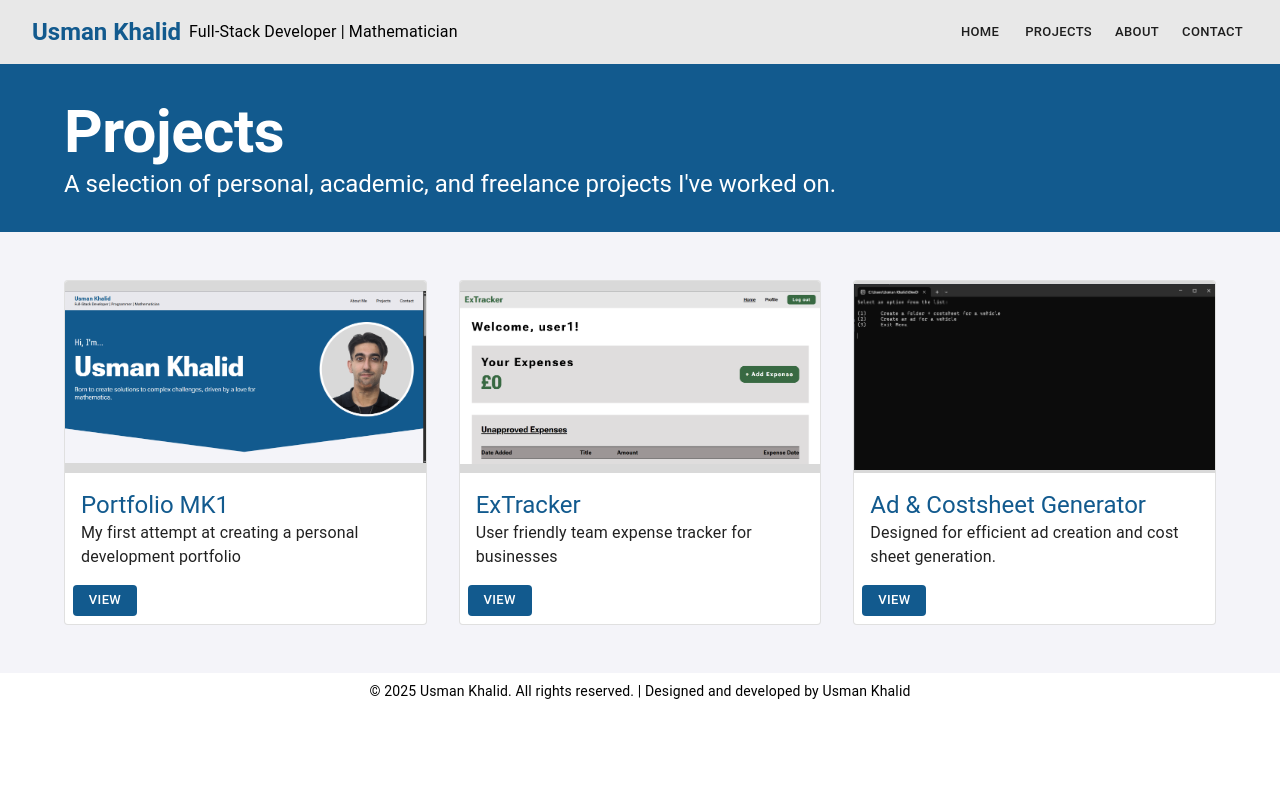
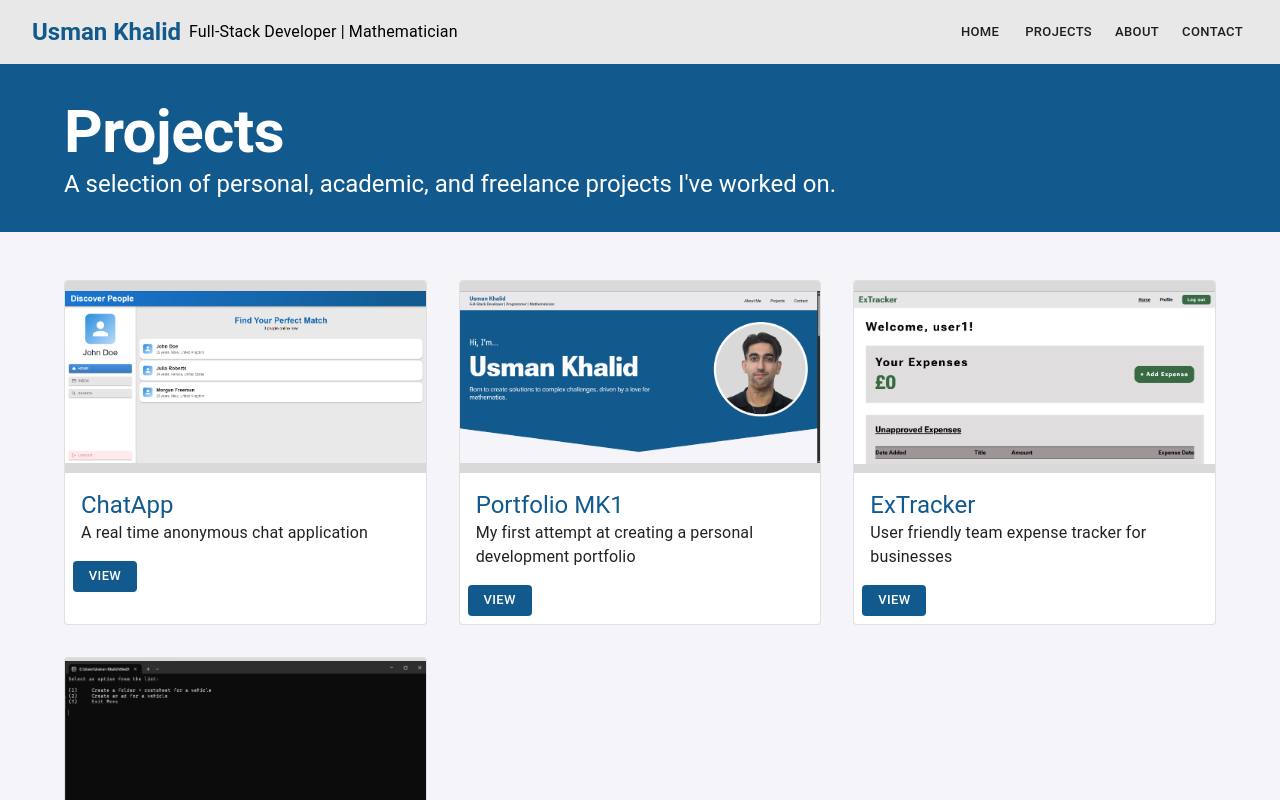
Before and after one commit to Usman241002/Portfolio-MK3, a React (Vite) app: page /projects in a window 1280 px wide. Shown: the top 800 px of the page. Built offline with nearby package versions, Linux system fonts and the light colour scheme.

Commit message:
Added Project - Chatapp

```diff
--- a/src/data/projects.ts
+++ b/src/data/projects.ts
@@ -35,6 +35,15 @@ const projects: Project[] = [
     image: "Portfoliomk1.png",
     githubLink: "https://github.com/Usman241002/Usman241002.github.io",
   },
+  {
+    id: 4,
+    title: "ChatApp",
+    subtitle: "A real time anonymous chat application",
+    description:
+      "ChatApp is a real-time anonymous chat application built using React, Redux and a library called Socket.IO. It allows users to sign up anonymously and chat with users across the globe in real-time without revealing their identity. The application is designed to be user-friendly and easy to use, with a clean and modern interface. It also features a variety of features such as message notifications, private messaging, and profile searching.",
+    image: "ChatApp.png",
+    githubLink: "https://github.com/Usman241002/ChatApp-Mk4",
+  },
 ];
 
 export default projects;
```
Also changed, not shown: public/images/projectImages/ChatApp.png (added).
